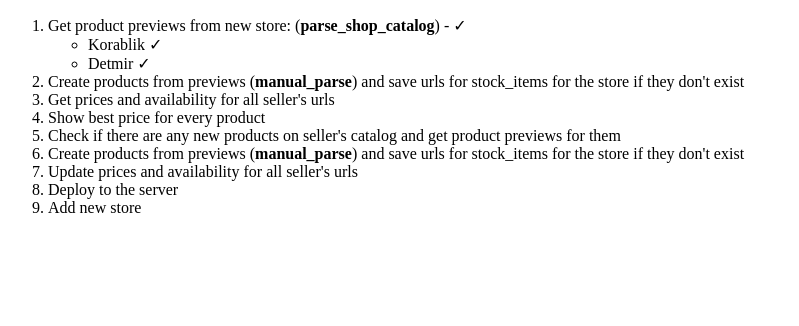
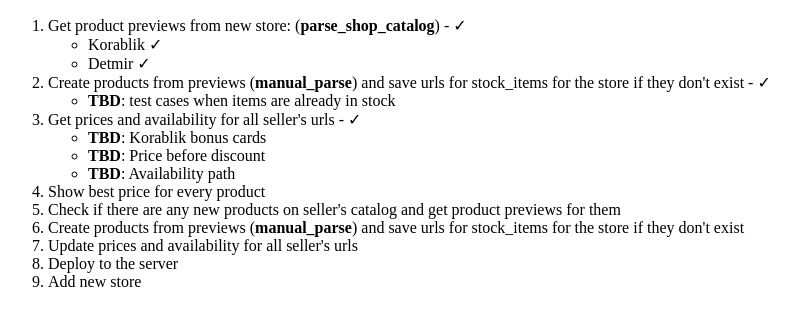
Before and after one commit to asorokoumov/compare, a Django app: template diapers/templates/diapers/status.html in a window 1280 px wide. Shown: the top 326 px of the page, without its empty margins (0-799 px from the left). Run offline with Django 3.2, Linux system fonts and the light colour scheme; the template is opened without the code that fills it, so the values that code supplies are empty.

Commit message:
Update status

```diff
--- a/diapers/templates/diapers/status.html
+++ b/diapers/templates/diapers/status.html
@@ -13,8 +13,16 @@
         <li>Korablik &#10003;</li>
         <li>Detmir &#10003;</li>
     </ul>
-<li>Create products from previews (<b>manual_parse</b>) and save urls for stock_items for the store if they don't exist </li>
-<li>Get prices and availability for all seller's urls</li>
+<li>Create products from previews (<b>manual_parse</b>) and save urls for stock_items for the store if they don't exist  - &#10003;</li>
+    <ul>
+        <li><b>TBD</b>: test cases when items are already in stock</li>
+    </ul>
+<li>Get prices and availability for all seller's urls - &#10003;</li>
+    <ul>
+        <li><b>TBD</b>: Korablik bonus cards</li>
+        <li><b>TBD</b>: Price before discount</li>
+        <li><b>TBD</b>: Availability path</li>
+    </ul>
 <li>Show best price for every product</li>
 <li>Check if there are any new products on seller's catalog and get product previews for them</li>
 <li>Create products from previews (<b>manual_parse</b>) and save urls for stock_items for the store if they don't exist </li>
--- a/diapers/views.py
+++ b/diapers/views.py
@@ -83,7 +83,6 @@ def manual_parse_result(request):
         series_id=request.POST.get('series', None),
         type_id=request.POST['type'])
     new_product.save()
-    # TODO recheck types in parsed products
     product_preview = ProductPreview.objects.filter(pk=request.POST['chosen_product_id']).first()
     product_preview.status = "Done"
     product_preview.save()
@@ -101,7 +100,6 @@ def manual_parse_result(request):
 
 
 def manual_parse(request):
-    # TODO make for all other brands
     chosen_product = ProductPreview.objects.filter(~Q(status='Done')).order_by('?').first()
 
     return render(request, 'diapers/parse/manual_parse.html',
```
